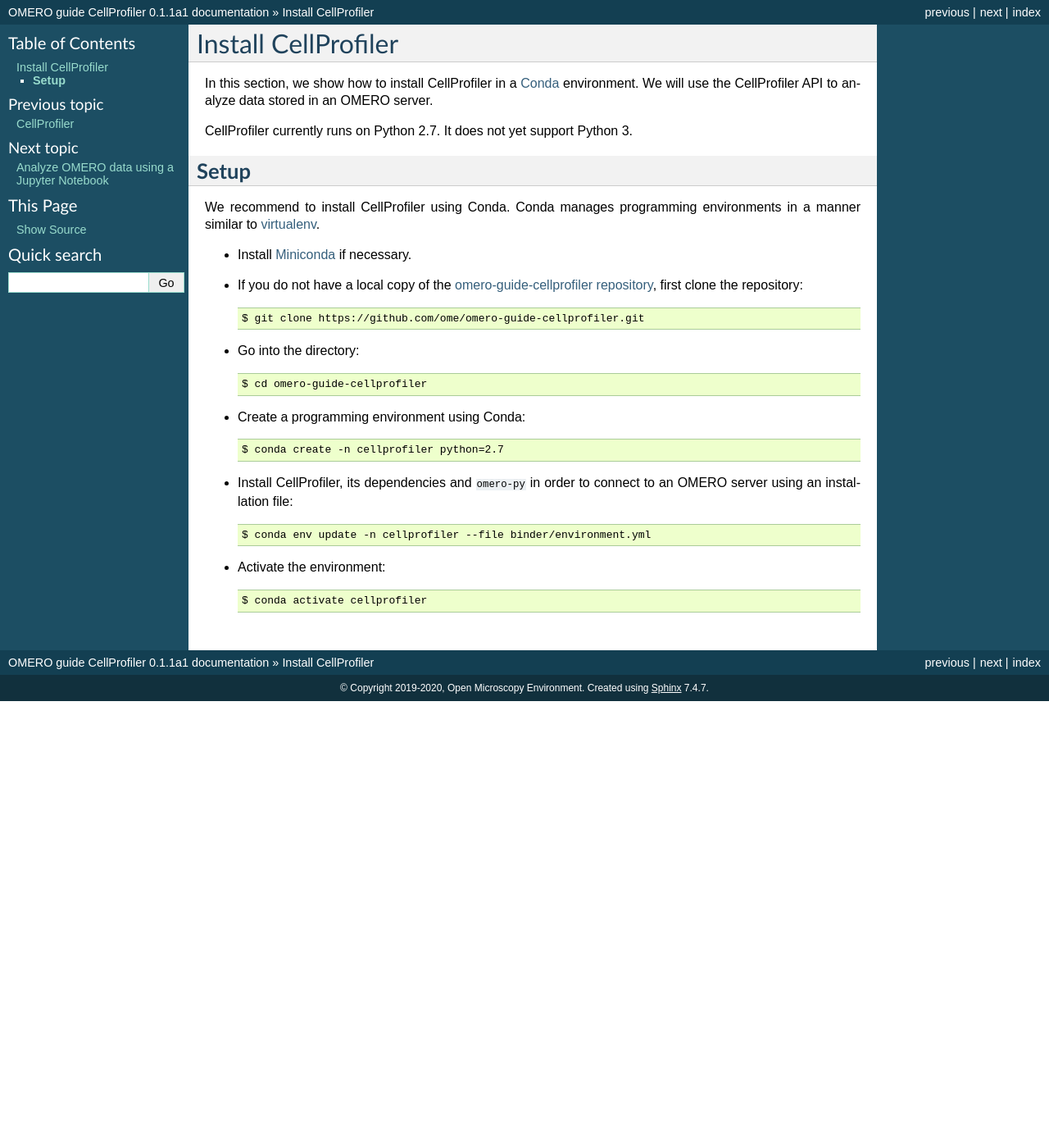
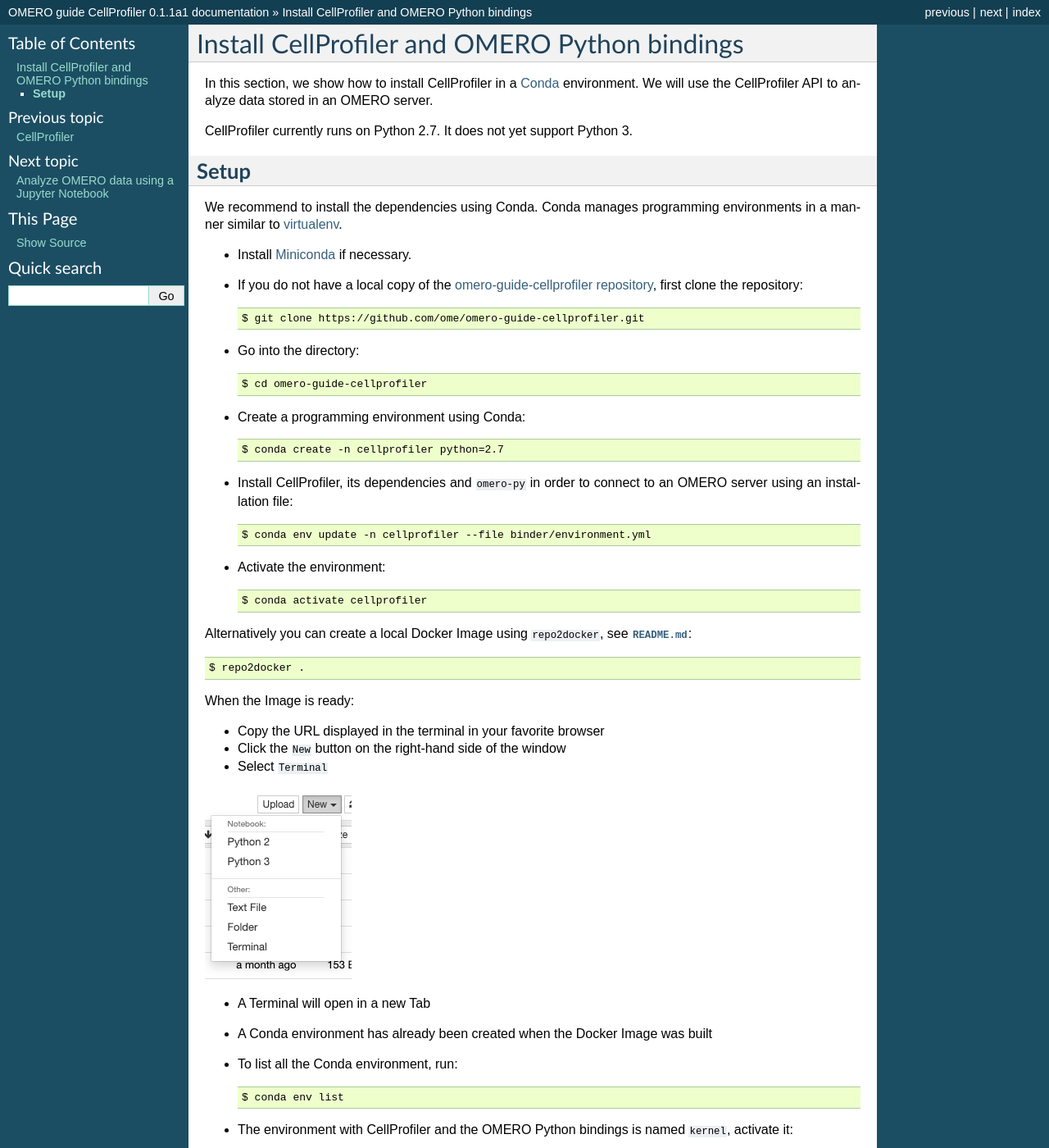
Before and after one commit to ome/omero-guide-cellprofiler, a Sphinx documentation site: the page built from docs/setup.rst, in a window 1280 px wide and 1400 px high. Shown: the whole window at 82% size. Built offline with Sphinx 7.4.7, drawn with Linux system fonts in a browser that asks for light colours; some of the changed text lies outside the part shown.

Commit message:
add instructions for existing env

```diff
--- a/docs/setup.rst
+++ b/docs/setup.rst
@@ -1,5 +1,5 @@
-Install CellProfiler
-====================
+Install CellProfiler and OMERO Python bindings
+==============================================
 
 In this section, we show how to install CellProfiler in a `Conda <https://conda.io/en/latest/>`_ environment.
 We will use the CellProfiler API to analyze data stored in an OMERO server.
@@ -10,7 +10,7 @@
 **Setup**
 ---------
 
-We recommend to install CellProfiler using Conda.
+We recommend to install the dependencies using Conda.
 Conda manages programming environments in a manner similar to
 `virtualenv <https://virtualenv.pypa.io/en/stable/>`_.
 
@@ -35,3 +35,29 @@
 - Activate the environment::
 
     $ conda activate cellprofiler
+
+Alternatively you can create a local Docker Image using ``repo2docker``, see :download:`README.md <https://github.com/ome/omero-guide-cellprofiler/blob/master/README.md>`::
+
+    $ repo2docker .
+
+When the Image is ready:
+
+- Copy the URL displayed in the terminal in your favorite browser
+
+- Click the ``New`` button on the right-hand side of the window
+
+- Select ``Terminal``
+
+.. image:: images/terminal.png
+
+- A Terminal will open in a new Tab
+
+- A Conda environment has already been created when the Docker Image was built
+
+- To list all the Conda environment, run::
+
+    $ conda env list
+
+- The environment with CellProfiler and the OMERO Python bindings is named ``kernel``, activate it::
+
+    $ conda activate kernel
```
Also changed, not shown: docs/images/terminal.png (added).
